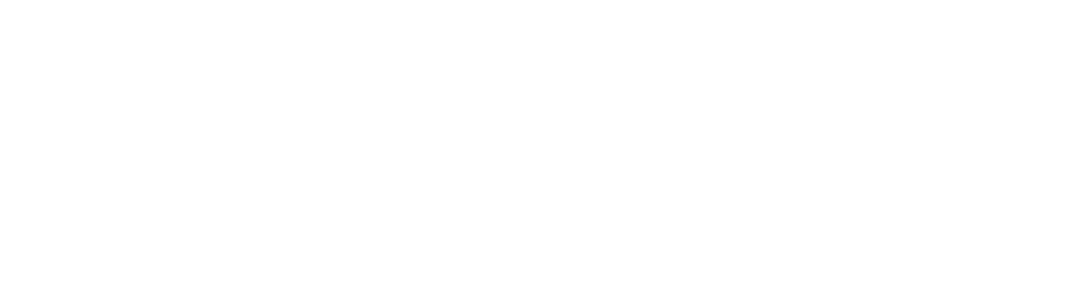
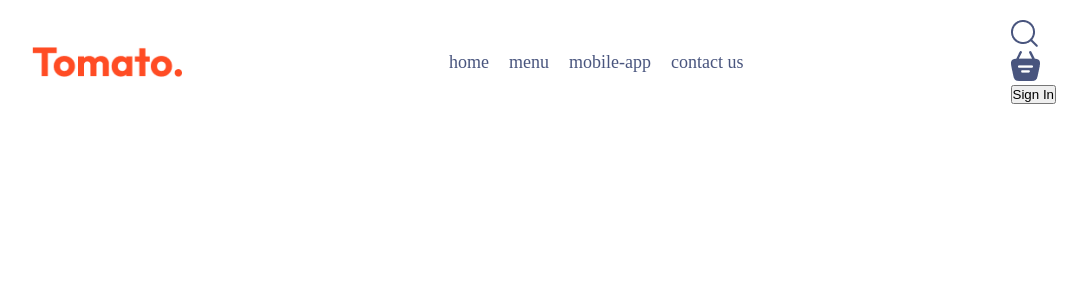
Before and after one commit to gamiduwelikanna/DineFlow, a React (Vite) app in the folder frontend/: page / in a window 1280 px wide. Shown: the top 300 px of the page, without its empty margins (96-1183 px from the left). Built offline with nearby package versions, Linux system fonts and the light colour scheme.

Commit message:
making the frontend of the navbar

```diff
--- a/frontend/src/components/Navbar.css
+++ b/frontend/src/components/Navbar.css
@@ -0,0 +1,18 @@
+.navbar{
+    padding:20px 0px;
+    display:flex;
+    justify-content: space-between;
+    align-items: center;
+}
+
+.navbar .logo{
+    width:150px;
+}
+
+.navbar-menu{
+    display:flex;
+    list-style:none;
+    gap:20px;
+    color:#49557e;
+    font-size:18px;
+}
--- a/frontend/src/components/Navbar.jsx
+++ b/frontend/src/components/Navbar.jsx
@@ -5,8 +5,21 @@
 const Navbar = () => {
   return (
     <div className='navbar'>
-
-
+      <img src={assets.logo} alt="" className='logo'/>
+      <ul className='navbar-menu'>
+        <li>home</li>
+        <li>menu</li>
+        <li>mobile-app</li>
+        <li>contact us</li>
+      </ul>
+      <div className="navbar-right">
+        <img src={assets.search_icon} alt=""/>
+        <div className="navbar-search-icon">
+          <img src={assets.basket_icon} alt=""/>
+          <div className="dot"></div>
+        </div>
+        <button>Sign In</button>
+      </div>
     </div>
   )
 }
--- a/frontend/src/index.css
+++ b/frontend/src/index.css
@@ -10,3 +10,8 @@
   text-decoration: none;
   color: inherit;
 }
+
+.app{
+  width:80%;
+  margin:auto;
+}
```
